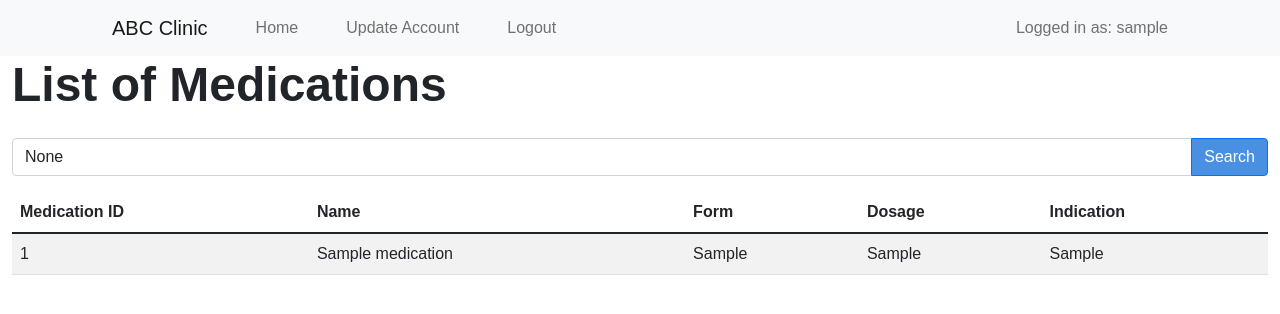
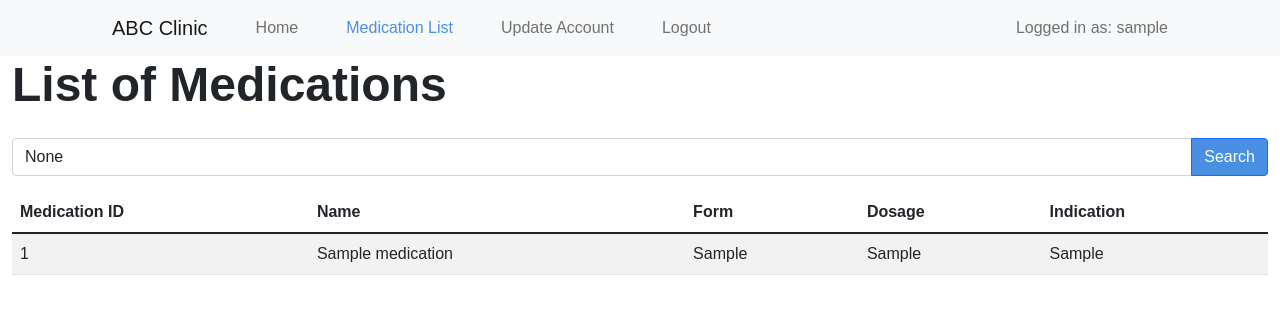
Before and after one commit to glenngx/INF2003-P2-Group15, a Flask app: page /medications in a window 1280 px wide. Shown: the top 314 px of the page. Run offline with Flask 3, Linux system fonts and the light colour scheme; the visitor is signed in with stand-in values (Sample User, id 1); tables that the repository leaves empty or names only in its code hold one stand-in row (values such as "Sample post").

Commit message:
med nav link

```diff
--- a/app.py
+++ b/app.py
@@ -538,6 +538,13 @@ def patient_dashboard():
 
 @app.route('/medications')
 def medications():
+
+        # Check if the user is logged in and is staff
+    if not session.get('is_staff') == 1:
+        # Show a flash message and redirect to the patient dashboard
+        flash("You do not have permission to access the Medication List.")
+        return redirect(url_for('patient_dashboard'))  # Redirect to patient_dashboard.html
+
     if 'is_staff' in session:  # You can modify the condition based on access control
         connection = get_db_connection()
         cursor = connection.cursor(dictionary=True)
--- a/templates/base.html
+++ b/templates/base.html
@@ -39,6 +39,15 @@
                 </li>
                 {% endif %}
 
+                <!-- Medication List for staff members -->
+                {% if session['is_staff'] == 1 %}
+                <li class="nav-item">
+                    <a class="nav-link {% if request.path == url_for('medications') %}active{% endif %}" href="{{ url_for('medications') }}">
+                        Medication List
+                    </a>
+                </li>
+                {% endif %}
+
                 {% if not session['username'] %}
                 <!-- Uncomment the following block if 'Register' option is required -->
                 <!-- <li class="nav-item">
```
